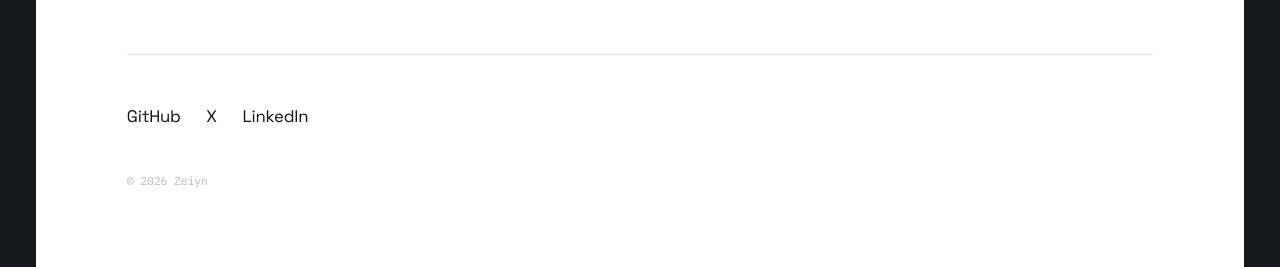
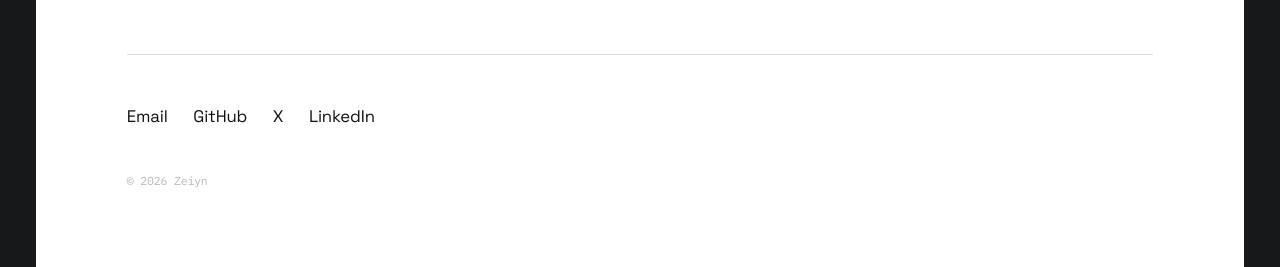
Before and after one commit to ZeiynAA/ZeiynAA.github.io, a Jekyll site: the page built from index.html, in a window 1280 px wide. Shown: the part 1308-1575 px from the top of the page. Built offline with Jekyll 4.4.1, drawn with Linux system fonts in a browser that asks for light colours.

Commit message:
Footer: add email link (mailto:alabriz@zeiyn.com) now that the mailbox is live

```diff
--- a/_layouts/default.html
+++ b/_layouts/default.html
@@ -107,6 +107,7 @@
     <footer>
       <div class="contact">
         <ul class="social">
+          <li><a href="mailto:alabriz@zeiyn.com">Email</a></li>
           <li><a href="https://github.com/ZeiynAA" rel="me noopener">GitHub</a></li>
           <li><a href="https://x.com/zeiynalabri" rel="me noopener">X</a></li>
           <li><a href="https://www.linkedin.com/in/zeiyn-al-abri/" rel="me noopener">LinkedIn</a></li>
```
